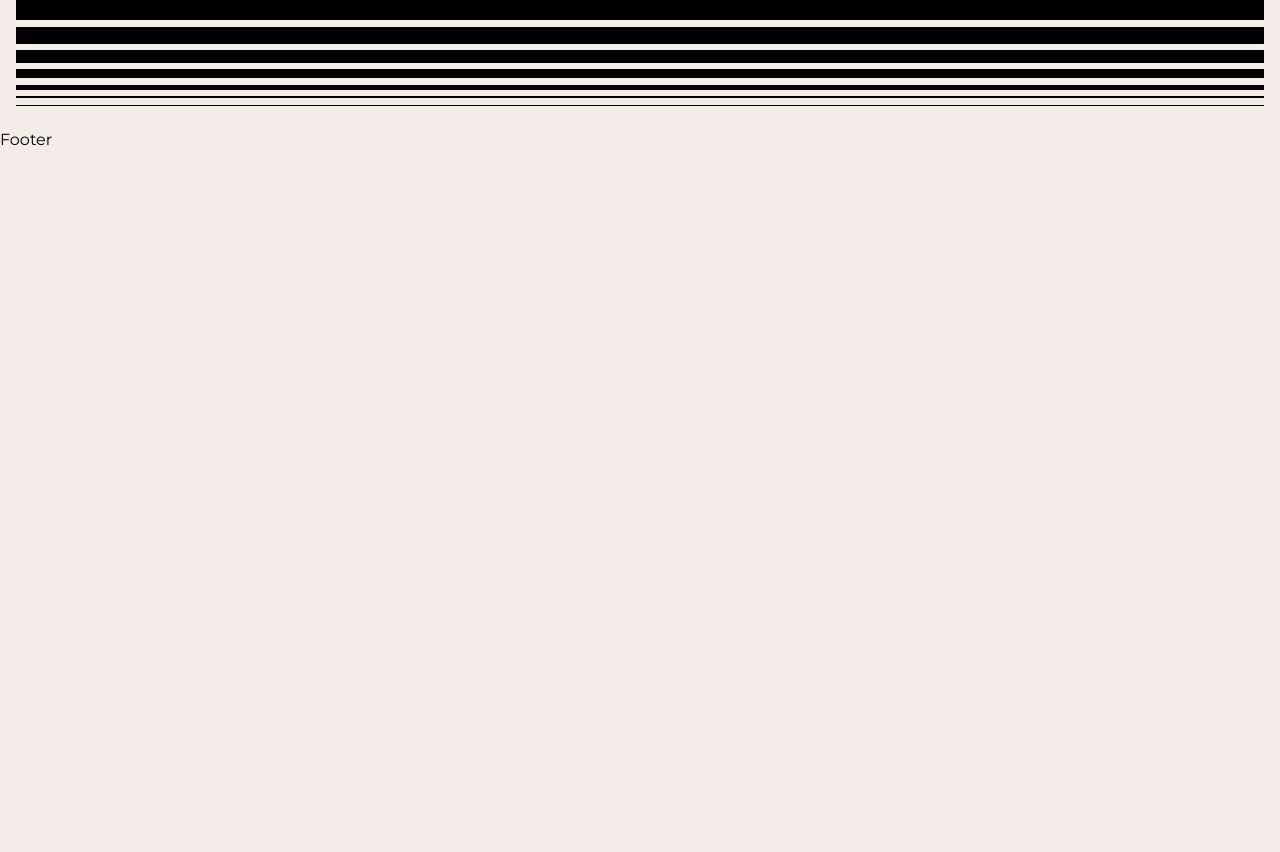
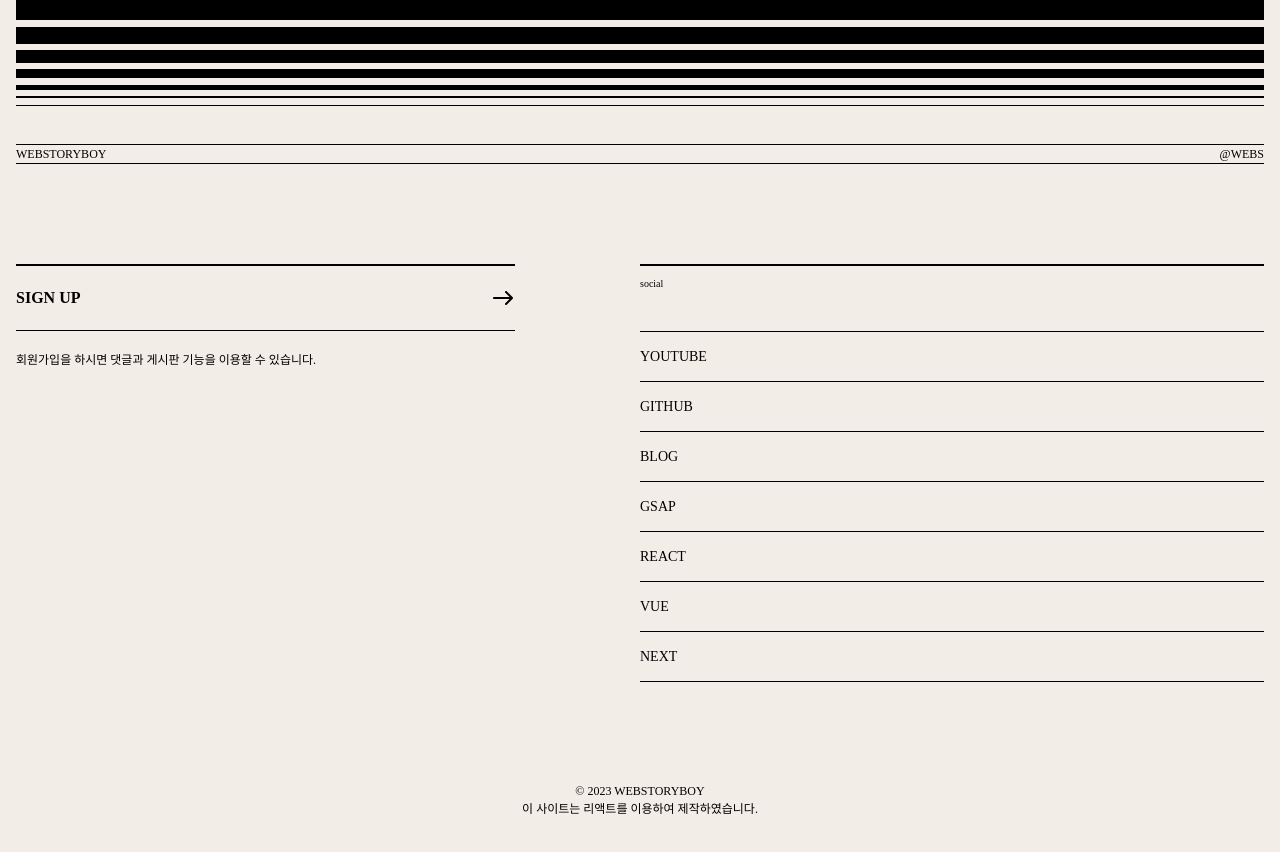
Before and after one commit to yourangrang/port2024-react, a React (Create React App) app: page / in a window 1280 px wide. Shown: the part 6360-7212 px from the top of the page. Before the commit the page ends 6512 px from the top, so only its background shows below. Built offline with nearby package versions, Linux system fonts and the light colour scheme; a small style sheet from the web is missing; a web font is replaced by a local one.

Commit message:
😘 푸터완료

```diff
--- a/src/assets/scss/section/_footer.scss
+++ b/src/assets/scss/section/_footer.scss
@@ -0,0 +1,109 @@
+#footer {
+    font-family: var(--mainKor-font);
+}
+.footer__inner {
+    padding: 16px;
+
+    .footer__text {
+        font-size: 12px;
+        text-transform: uppercase;
+        border-top: 1px solid var(--black);
+        border-bottom: 1px solid var(--black);
+        display: flex;
+        justify-content: space-between;
+    }
+
+    .footer__info {
+        display: flex;
+        justify-content: space-between;
+        margin: 100px 0;
+
+        @media (max-width: 800px){
+            flex-direction: column;
+        }
+
+        .left {
+            width: 40%;
+
+            @media (max-width: 800px){
+                    width: 100%;
+            }
+
+            .title {
+                border-top: 2px solid var(--black);
+                border-bottom: 1px solid var(--black);
+                padding: 20px 0;
+                text-transform: uppercase;
+                font-weight: 700;
+                background: url(../../img/arrow.svg) no-repeat right 20px;
+                transition: all 0.3s;
+
+                &:hover {
+                    background-color: var(--black400);
+                    padding-left: 10px;
+                    border-color: transparent;
+                }
+            }
+
+            .desc {
+                font-size: 12px;
+                padding-top: 20px;
+
+                @media (max-width: 800px){
+                        margin-bottom: 40px;
+                }
+
+            }
+        }
+
+        .right {
+            width: 50%;
+
+            @media (max-width: 800px){
+                width: 100%;
+            }
+
+            h3 {
+                border-top: 2px solid var(--black);
+                font-size: 10px;
+                margin-bottom: 40px;
+                padding-top: 10px;
+            }
+
+            ul {
+                border-top: 1px solid var(--black);
+
+                li {
+                    border-bottom: 1px solid var(--black);
+
+                    a {
+                        padding: 14px 0;
+                        font-size: 14px;
+                        display: inline-block;
+                        text-transform: uppercase;
+                    }
+
+                    em {
+                        font-size: 12px;
+                        padding-left: 10px;
+                        opacity: 0;
+                        transition: all 0.3s;
+                    }
+
+                    &:hover {
+                        em {
+                            opacity: 1;
+                        }
+                    }
+                }
+            }
+        }
+    }
+
+    .footer__right {
+        text-align: center;
+        text-transform: uppercase;
+        font-size: 12px;
+        margin-bottom: 20px;
+    }
+}
--- a/src/components/Footer.jsx
+++ b/src/components/Footer.jsx
@@ -1,8 +1,78 @@
-import React from 'react'
+import React from "react"
+
+const footerText = [
+  {
+      title: "youtube",
+      desc: "유튜브에 오시면 더 많은 강의를 볼 수 있습니다.",
+      link: "https://www.youtube.com/@Webstoryboy",
+  },
+  {
+      title: "github",
+      desc: "깃헙에 오시면 더 많은 소스를 볼 수 있습니다.",
+      link: "https://github.com/webstoryboy",
+  },
+  {
+      title: "blog",
+      desc: "블러그에 오시면 더 많은 정보를 볼 수 있습니다.",
+      link: "https://webstoryboy.co.kr",
+  },
+  {
+      title: "gsap",
+      desc: "GSAP에 오시면 더 많은 강의를 볼 수 있습니다.",
+      link: "https://www.youtube.com/playlist?list=PL4UVBBIc6giL8-6jvrClimg0cFL-Muqiq",
+  },
+  {
+      title: "react",
+      desc: "리액트로 만든 사이트를 같이 만들어 봅니다.",
+      link: "https://github.com/webstoryboy/port2023-react",
+  },
+  {
+      title: "vue",
+      desc: "뷰로 만든 사이트를 같이 만들어 봅니다.",
+      link: "https://github.com/webstoryboy/port2023-vue",
+  },
+  {
+      title: "next",
+      desc: "넥스트로 만든 사이트를 같이 만들어 봅니다.",
+      link: "https://github.com/webstoryboy/port2023-next",
+  },
+];
 
 const Footer = () => {
   return (
-    <div>Footer</div>
+    <footer id="footer" role="contentinfo">
+      <div className="footer__inner">
+          <h2 className="footer__text">
+              <div>webstoryboy</div>
+              <div>@webs</div>
+          </h2>
+          <div className="footer__info">
+              <div className="left">
+                  <div className="title">
+                      <a href="#">sign up</a>
+                  </div>
+                  <p className="desc">회원가입을 하시면 댓글과 게시판 기능을 이용할 수 있습니다.</p>
+              </div>
+              <div className="right">
+                  <h3>social</h3>
+                  <ul>
+                    {footerText.map((footer, key)=>(
+                      <li key={key}>
+                        <a href={footer.link}>{footer.title}</a>
+                        <em>{footer.desc}</em>
+                      </li>
+
+                    ))}
+
+                  </ul>
+              </div>
+          </div>
+          <div className="footer__right">
+              &copy; 2023 webstoryboy<br />
+              이 사이트는 리액트를 이용하여 제작하였습니다.
+          </div>
+      </div>
+    </footer>
   )
 }
 
```
